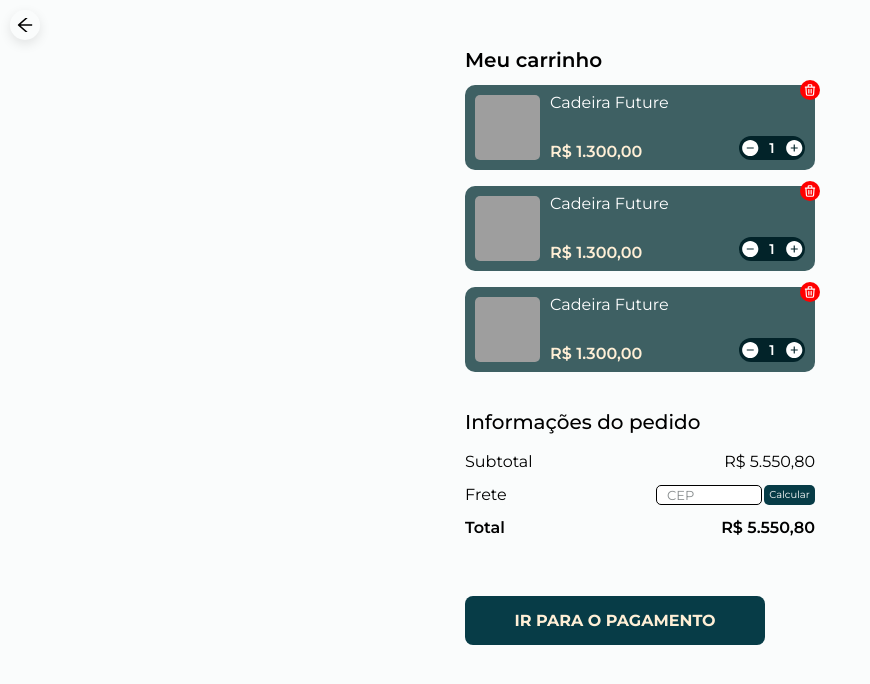
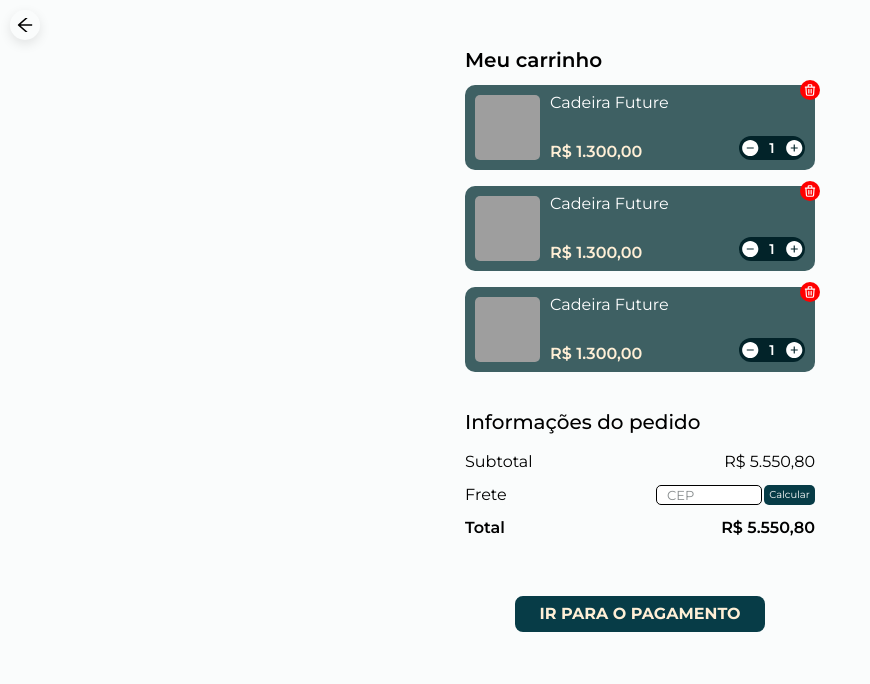
Before and after one commit to macielvini/dulcestore-front, a React (Create React App) app: page /cart in a window 1280 px wide. Shown: the top 684 px of the page, without its empty margins (0-870 px from the left). Built offline with nearby package versions, Linux system fonts and the light colour scheme; grey boxes are pictures that could not be loaded; a web font is replaced by a local one.

Commit message:
refactor: cart button

```diff
--- a/src/pages/CartPage/Cart.js
+++ b/src/pages/CartPage/Cart.js
@@ -30,15 +30,14 @@ export default function Cart() {
         </Total>
       </OrderInfo>
 
-      <Button onClick={() => navigate("/checkout")}>
-        <p>IR PARA O PAGAMENTO</p>
-      </Button>
+      <Button onClick={() => navigate("/checkout")}>IR PARA O PAGAMENTO</Button>
     </Background>
   );
 }
 
 const Background = styled.div`
   min-height: 100vh;
+  width: 100vw;
   max-width: 400px;
 
   margin: 0 auto;
@@ -118,26 +117,20 @@ const Total = styled.div`
 `;
 
 const Button = styled.div`
-  height: 49px;
-  width: 300px;
+  width: 100%;
+  max-width: 250px;
+
+  padding: 10px;
   border-radius: 8px;
   background-color: #073c47;
 
   margin-top: 45px;
 
-  display: flex;
-  align-items: center;
-  justify-content: center;
+  text-align: center;
+  align-self: center;
 
   cursor: pointer;
 
-  p {
-    font-family: Montserrat;
-    font-size: 16px;
-    font-weight: 700;
-    line-height: 24px;
-    letter-spacing: 0em;
-    text-align: center;
-    color: #ffefd6;
-  }
+  font-weight: 700;
+  color: #ffefd6;
 `;
```
